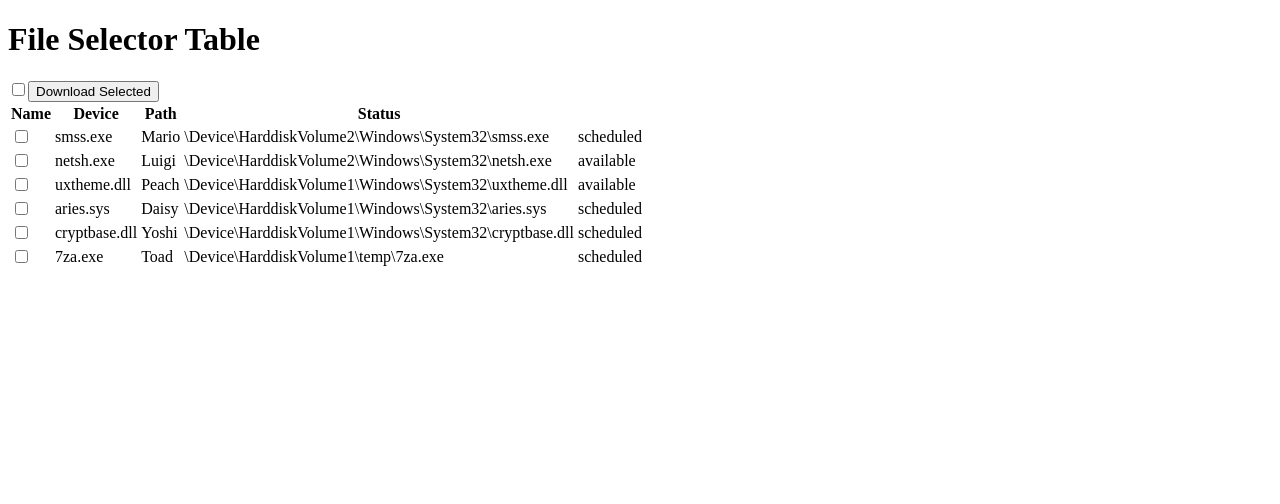
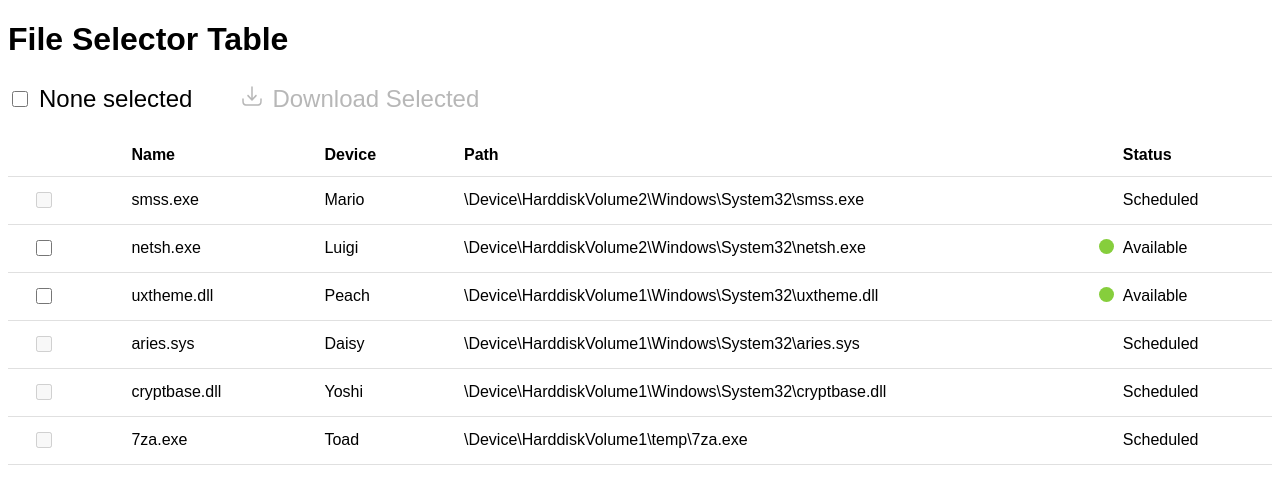
Before and after one commit to ryan0122/file-table, a React (Vite) app: page / in a window 1280 px wide. Shown: the top 504 px of the page. Built offline with nearby package versions, Linux system fonts and the light colour scheme.

Commit message:
refactor and update for styling and accessibility

```diff
--- /dev/null
+++ b/src/components/DownloadIcon.tsx
@@ -0,0 +1,8 @@
+import React from "react";
+
+export const DownloadIcon: React.FC<React.SVGProps<SVGSVGElement>> = (props) => (
+	<svg width="24" height="24" viewBox="0 0 24 24" fill="none" xmlns="http://www.w3.org/2000/svg" focusable="false" aria-hidden="true">
+		<path d="M12.5535 16.5061C12.4114 16.6615 12.2106 16.75 12 16.75C11.7894 16.75 11.5886 16.6615 11.4465 16.5061L7.44648 12.1311C7.16698 11.8254 7.18822 11.351 7.49392 11.0715C7.79963 10.792 8.27402 10.8132 8.55352 11.1189L11.25 14.0682V3C11.25 2.58579 11.5858 2.25 12 2.25C12.4142 2.25 12.75 2.58579 12.75 3V14.0682L15.4465 11.1189C15.726 10.8132 16.2004 10.792 16.5061 11.0715C16.8118 11.351 16.833 11.8254 16.5535 12.1311L12.5535 16.5061Z" fill="currentColor"/>
+		<path d="M3.75 15C3.75 14.5858 3.41422 14.25 3 14.25C2.58579 14.25 2.25 14.5858 2.25 15V15.0549C2.24998 16.4225 2.24996 17.5248 2.36652 18.3918C2.48754 19.2919 2.74643 20.0497 3.34835 20.6516C3.95027 21.2536 4.70814 21.5125 5.60825 21.6335C6.47522 21.75 7.57754 21.75 8.94513 21.75H15.0549C16.4225 21.75 17.5248 21.75 18.3918 21.6335C19.2919 21.5125 20.0497 21.2536 20.6517 20.6516C21.2536 20.0497 21.5125 19.2919 21.6335 18.3918C21.75 17.5248 21.75 16.4225 21.75 15.0549V15C21.75 14.5858 21.4142 14.25 21 14.25C20.5858 14.25 20.25 14.5858 20.25 15C20.25 16.4354 20.2484 17.4365 20.1469 18.1919C20.0482 18.9257 19.8678 19.3142 19.591 19.591C19.3142 19.8678 18.9257 20.0482 18.1919 20.1469C17.4365 20.2484 16.4354 20.25 15 20.25H9C7.56459 20.25 6.56347 20.2484 5.80812 20.1469C5.07435 20.0482 4.68577 19.8678 4.40901 19.591C4.13225 19.3142 3.9518 18.9257 3.85315 18.1919C3.75159 17.4365 3.75 16.4354 3.75 15Z" fill="currentColor"/>
+	</svg>
+);
--- a/src/components/FileRow.tsx
+++ b/src/components/FileRow.tsx
@@ -1,5 +1,6 @@
 import React, {useState} from "react";
 import { File } from "./data";
+import styles from "./styles.module.css";
 
 interface FileRowProps {
 	file: File;
@@ -8,9 +9,15 @@ interface FileRowProps {
 };
 
 export const FileRow = ({file, isChecked, onToggle}: FileRowProps) => {
-	// Requirements are unclear, but assuming we want to allow selection only for all files, but only downloard available files.
-	// const isSelectable = file.status === 'available';
-
+	// Requirements are unclear, but assuming we want to allow selection only for all files, but only download available files.
+	const isSelectable = file.status === 'available';
+	const checkboxSrText = isSelectable ? `Select file ${file.name} on device ${file.device}` : `File ${file.name} on device ${file.device} is not available for selection`;
+	// Define the class names for the status cell based on the file's status
+	const statusClasses = [
+		styles.statusCell,
+		isSelectable ? styles.statusAvailable : ''
+	].join(' ');
+	file.status === 'available' ? styles.statusAvailable : styles.statusScheduled;
 	return (
 		<tr>
 			<td>
@@ -18,13 +25,15 @@ export const FileRow = ({file, isChecked, onToggle}: FileRowProps) => {
 					type="checkbox"
 					checked={isChecked}
 					onChange={() => onToggle()}
-					aria-label={`Select file ${file.name} on device ${file.device}`}
+					aria-label={checkboxSrText}
+					disabled={!isSelectable}
+					name={file.name}
 				/>
 			</td>
 			<td>{file.name}</td>
 			<td>{file.device}</td>
 			<td>{file.path}</td>
-			<td>{file.status}</td>
+			<td className={statusClasses}>{file.status}</td>
 		</tr>
 	);
 };
--- a/src/components/FileSelectorTable.tsx
+++ b/src/components/FileSelectorTable.tsx
@@ -1,12 +1,19 @@
 import React, {useEffect, useRef, useState} from "react";
-import { sampleData } from "./data";
+import { File, sampleData } from "./data";
+import { DownloadIcon  } from "./DownloadIcon";
 import { FileRow } from "./FileRow";
+import styles from "./styles.module.css";
 
 export const FileSelectorTable = ({files = sampleData}) => {
-	const [selected, setSelected] = useState<string[]>([]);
+	const [selected, setSelected] = useState<File[]>([]);
 	const toggleAllInput = useRef<HTMLInputElement>(null);
-	const isAllSelected = selected.length === files.length;
+
+
+	const downloadableFiles = files.filter((f) => f.status === 'available');
+	const isAllSelected = selected.length === downloadableFiles.length;
 	const isIndeterminate = selected.length > 0 && !isAllSelected;
+	const selectAllText = isAllSelected ? "Unselect All Files" : "Select All Files";
+	const selectedText = selected.length === 0 ? "None selected" : `Selected ${selected.length}`;
 
  	useEffect(() => {
 	    if (toggleAllInput.current) {
@@ -17,45 +24,61 @@ export const FileSelectorTable = ({files = sampleData}) => {
 
 	const handleDownloadSelected = () => {
 
+		const fileList = selected.map(file => `Device: ${file.device}, Path: ${file.path}`).join(", ");
+		const alertMessage = `Downloading the following file${selected.length > 1 ? 's' : ''}: ${fileList}`;
+
+		alert(alertMessage);
 	};
 
 	const handleToggleAll = () => {
 
 		if (toggleAllInput.current?.checked) {
 			// If the toggleAllInput is checked, select all files
-			setSelected(files.map(file => file.name));
+			setSelected(downloadableFiles);
 		} else {
 			// If the toggleAllInput is unchecked, clear all selections
 			setSelected([]);
 		}
-
 	};
 
-	const handleToggleSingle = (name: string) => {
+	const handleToggleSingle = (file: File) => {
 		setSelected(prevSelected => {
 			// If the current vaalue is already selected, remove it; otherwise, add it.
-			if (prevSelected.includes(name)) {
-				return prevSelected.filter(fileName => fileName !== name);
+			if (prevSelected.includes(file)) {
+				return prevSelected.filter(fileName => fileName !== file);
 			} else {
 				// Spread the previous state and add the new file name
-				return [...prevSelected, name];
+				return [...prevSelected, file];
 			}
 		});
 	};
 
 	return (
-		<div className="file-selector">
-			<div>
-				<input checked={isAllSelected} type="checkbox" onChange={handleToggleAll} ref={toggleAllInput} />
-				<button onClick={handleDownloadSelected}>Download Selected</button>
+		<div className={styles.fileSelector}>
+			<div className={styles.toolbar}>
+				<div>
+					<input name="selectAllInput" aria-describedby="selectTextElem" aria-label={selectAllText} checked={isAllSelected} type="checkbox" onChange={handleToggleAll} ref={toggleAllInput} />
+					<span id="selectTextElem" aria-live="polite" aria-atomic="true">{selectedText}</span>
+				</div>
+
+				<button disabled={selected.length === 0} onClick={handleDownloadSelected}>
+					<span>{<DownloadIcon />}</span>
+					Download Selected
+				</button>
 			</div>
-			<table>
+			<table className={styles.fileSelectorTable}>
+				<caption className={styles.srOnly}>
+				 	File list. Only files with status “Available” can be selected.
+				</caption>
 				<thead>
 					<tr>
-						<th>Name</th>
-						<th>Device</th>
-						<th>Path</th>
-						<th>Status</th>
+						<th scope="col">
+							<span className={styles.srOnly}>Select Files</span>
+						</th>
+						<th scope="col">Name</th>
+						<th scope="col">Device</th>
+						<th scope="col">Path</th>
+						<th scope="col">Status</th>
 					</tr>
 				</thead>
 				<tbody>
@@ -63,8 +86,8 @@ export const FileSelectorTable = ({files = sampleData}) => {
 						<FileRow
 							key={index}
 							file={file}
-							isChecked={selected.includes(file.name)}
-							onToggle={() => handleToggleSingle(file.name)}
+							isChecked={selected.includes(file)}
+							onToggle={() => handleToggleSingle(file)}
 						/>
 					))}
 				</tbody>
--- /dev/null
+++ b/src/components/styles.module.css
@@ -0,0 +1,104 @@
+
+body {
+	font-family: Arial, sans-serif;
+}
+
+
+/* Checkbox */
+
+input[type="checkbox"] {
+	width: 16px;
+	height: 16px;
+	border: 2px solid #ccc;
+	border-radius: 4px;
+	position: relative;
+	cursor: pointer;
+}
+
+/* Toolbar */
+
+.toolbar {
+	display: flex;
+	align-items: center;
+	align-content: center;
+	margin-bottom: 1rem;
+	gap: 2rem;
+	font-size: 1.5rem;
+}
+
+.toolbar div {
+	display: flex;
+	align-items: center;
+	gap: 0.5rem;
+}
+
+.toolbar button {
+	background: none;
+	border: none;
+	display: flex;
+	align-items: center;
+	gap: 0.5rem;
+	font-size: 1.5rem;
+	padding: .25rem 1rem;
+}
+
+.toolbar button:hover {
+	background-color: #f0f0f0;
+	border-radius: 4px;
+	cursor: pointer;
+}
+
+/* Table */
+
+.fileSelectorTable {
+	inline-size: 100%;
+	border-collapse: collapse;
+}
+
+.fileSelectorTable td, .fileSelectorTable th {
+	padding-block: 12px;
+	padding-inline: 24px;
+	text-align: start;
+	border-block-end: 1px solid #e0e0e0;
+}
+
+.fileSelectorTable th {
+	text-align: left;
+}
+
+.fileSelectorTable td:first-child, .fileSelectorTable th:first-child {
+    flex: 0 0 auto; /* For checkbox column */
+}
+
+/* FileRow */
+
+.statusCell {
+	text-transform: capitalize;
+	align-items: center;
+	gap: 10px;
+	position: relative;
+}
+
+.statusCell:is(.statusAvailable):before {
+	/* position the green dot before the status cell */
+	content: '';
+	background: #86CE3C;
+	border-radius: 50%;
+	inline-size: 15px;
+	block-size: 15px;
+	position: absolute;
+	left: 0;
+}
+
+/* Screen Reader Only */
+.srOnly {
+    position: absolute;
+    width: 1px;
+    height: 1px;
+    padding: 0;
+    margin: -1px;
+    overflow: hidden;
+    clip: rect(0,0,0,0);
+    white-space: nowrap;
+    border: 0;
+}
```
Also changed, not shown: 1 other file (tests, documents, lock files or other folders).
